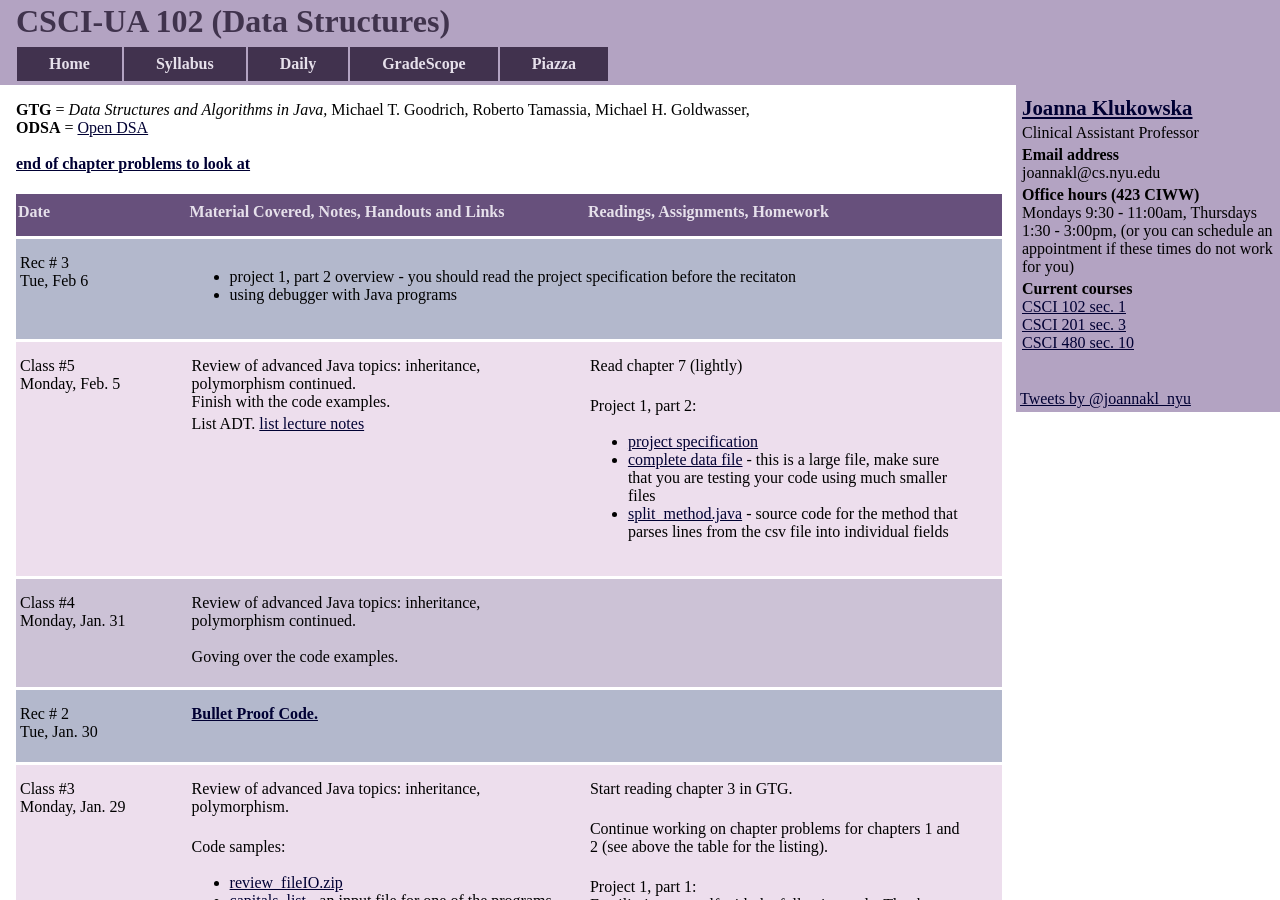
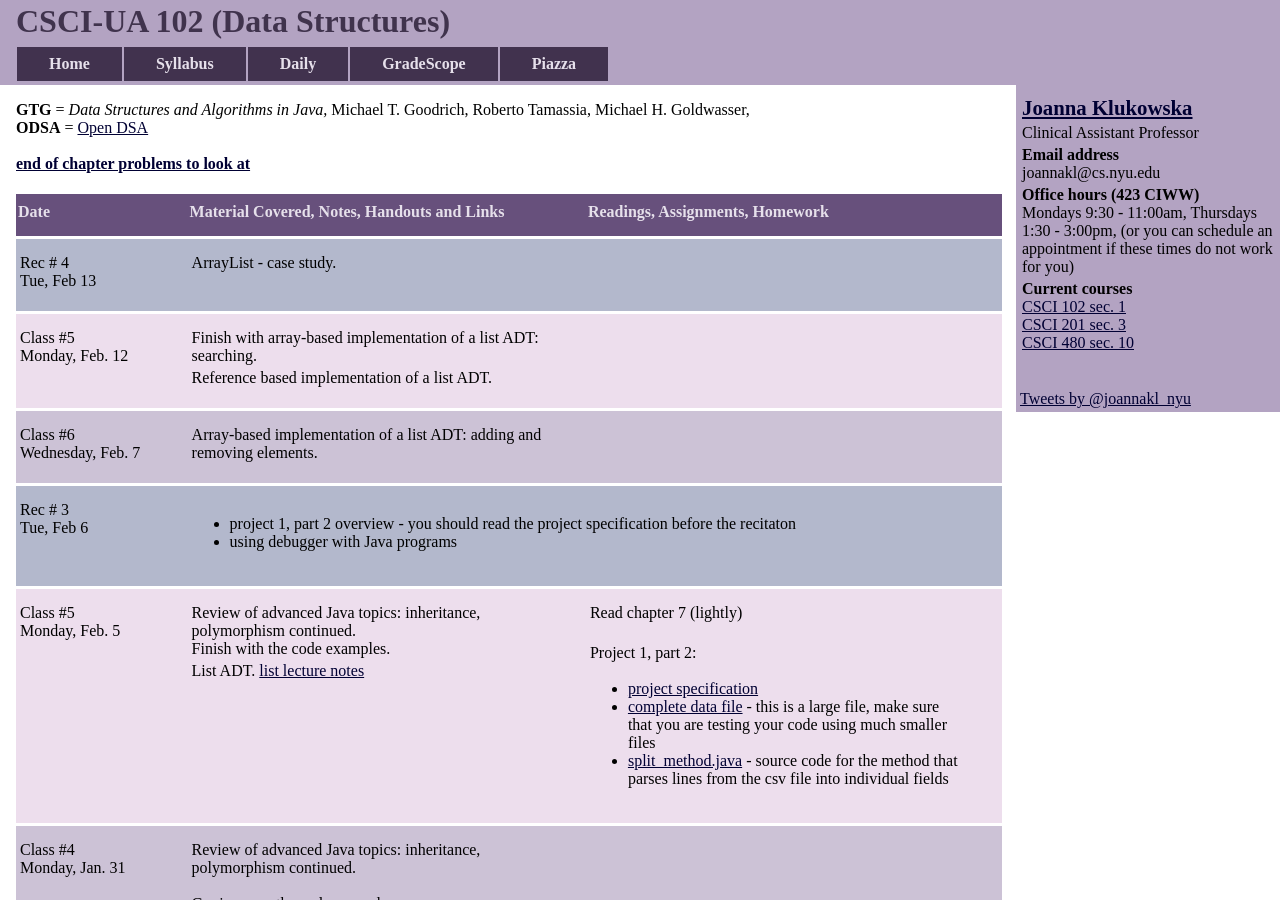
Before and after one commit to joannakl/cs102_s18, a Jekyll site: the page built from daily.html, in a window 1280 px wide and 900 px high. Built offline with Jekyll 4.4.1, drawn with Linux system fonts in a browser that asks for light colours; comment, search, counter and statistics services are not loaded.

Commit message:
week 4 updates

```diff
--- /dev/null
+++ b/_includes/daily/l06.markdown
@@ -0,0 +1,26 @@
+<div class="lecture2">
+
+<div class="column_date">
+<p markdown="block">
+
+Class #6<br>
+Wednesday, Feb. 7
+</p>
+</div>
+<div class="column_materials">
+<p markdown="block">
+
+Array-based implementation of a list ADT: adding and removing elements.
+
+</p>
+</div>
+
+<div class="column_assign">
+<p markdown="block">
+
+
+
+</p>
+</div>
+
+</div>
--- /dev/null
+++ b/_includes/daily/l07.markdown
@@ -0,0 +1,27 @@
+<div class="lecture1">
+
+<div class="column_date">
+<p markdown="block">
+
+Class #5 <br>
+Monday, Feb. 12
+</p>
+</div>
+<div class="column_materials">
+<p markdown="block">
+
+Finish with array-based implementation of a list ADT: searching.
+
+Reference based implementation of a list ADT.
+
+</p>
+</div>
+
+<div class="column_assign">
+<p markdown="block">
+
+
+</p>
+</div>
+
+</div>
--- /dev/null
+++ b/_includes/daily/r4.markdown
@@ -0,0 +1,24 @@
+
+<div class="recitation">
+<div class="column_date">
+<p markdown="block">
+
+Rec # 4 <br>
+Tue, Feb 13
+
+</p>
+</div>
+
+<div class="column_recitation">
+<p markdown="block">
+
+<!--
+[ArrayList<E> - case study](https://docs.google.com/document/d/1rUy8rThU8nRmDRfWL2KpCoJFodczJ5hGWWpR1fuUMuM/edit?usp=sharing)
+-->
+ArrayList<E> - case study.
+
+
+</p>
+</div>
+
+</div>
--- a/daily.html
+++ b/daily.html
@@ -10,6 +10,9 @@ days:
     - "l04"
     - "l05"
     - "r3"
+    - "l06"
+    - "l07"
+    - "r4"
 ---
 
 <b>GTG</b> = <em>{{ site.book_required }}</em> {{ site.book_required_author }} <br>
```
Also changed, not shown: 2 other files.
